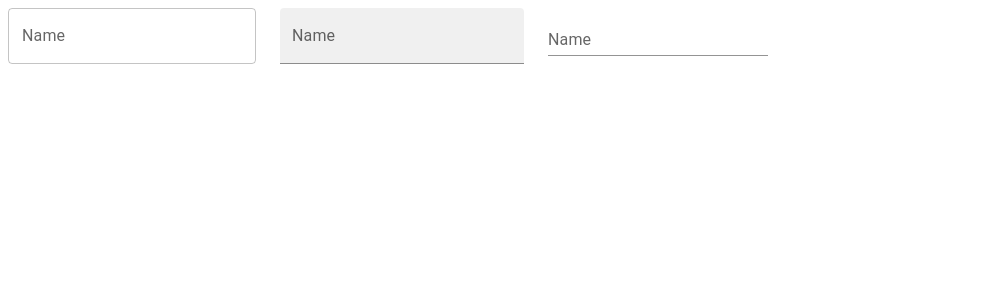
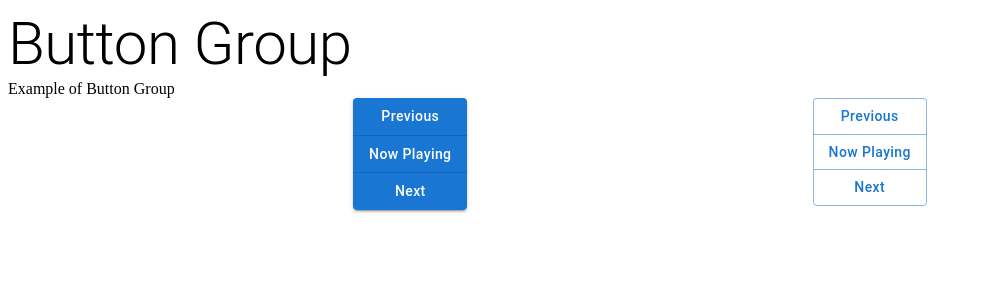
Before and after one commit to puranchandralohar/react-mui, a React (Create React App) app in the folder mui/: page / in a window 1280 px wide. Shown: the top 300 px of the page, without its empty margins (0-982 px from the left). Built offline with nearby package versions, Linux system fonts and the light colour scheme.

Commit message:
ButtonGroup

```diff
--- a/mui/src/App.js
+++ b/mui/src/App.js
@@ -1,3 +1,4 @@
+import { MuiButtonGroup } from "./components/MuiButtonGroup";
 import { MuiButtons } from "./components/MuiButtons";
 import { TextFields } from "./components/TextFields";
 import { Typo } from "./components/Typo";
@@ -8,7 +9,8 @@ function App() {
     <>
      {/* <Typo/> */}
      {/* <MuiButtons/> */}
-     <TextFields/>
+     {/* <TextFields/> */}
+     <MuiButtonGroup />
     </>
   );
 }
--- /dev/null
+++ b/mui/src/components/MuiButtonGroup.jsx
@@ -0,0 +1,28 @@
+import React from 'react'
+import { Typography , Stack , Button, ButtonGroup, Box} from '@mui/material'
+
+export const MuiButtonGroup = () => {
+  return (
+    <>
+        <Typography variant='h2'>Button Group</Typography>
+        <Typography variant='body'>Example of Button Group</Typography>
+        <Box display='flex' justifyContent='space-evenly'>
+        <Stack>
+            <ButtonGroup orientation='vertical' variant='contained'>
+                <Button sx={{textTransform:'capitalize'}}>Previous</Button>
+                <Button sx={{textTransform:'capitalize'}}>Now Playing</Button>
+                <Button sx={{textTransform:'capitalize'}}>Next</Button>
+            </ButtonGroup>
+        </Stack>
+        <Stack>
+            <ButtonGroup orientation='vertical' variant='outlined'>
+                <Button sx={{textTransform:'capitalize'}}>Previous</Button>
+                <Button sx={{textTransform:'capitalize'}}>Now Playing</Button>
+                <Button sx={{textTransform:'capitalize'}}>Next</Button>
+            </ButtonGroup>
+        </Stack>
+
+    </Box>
+    </>
+  )
+}
```
